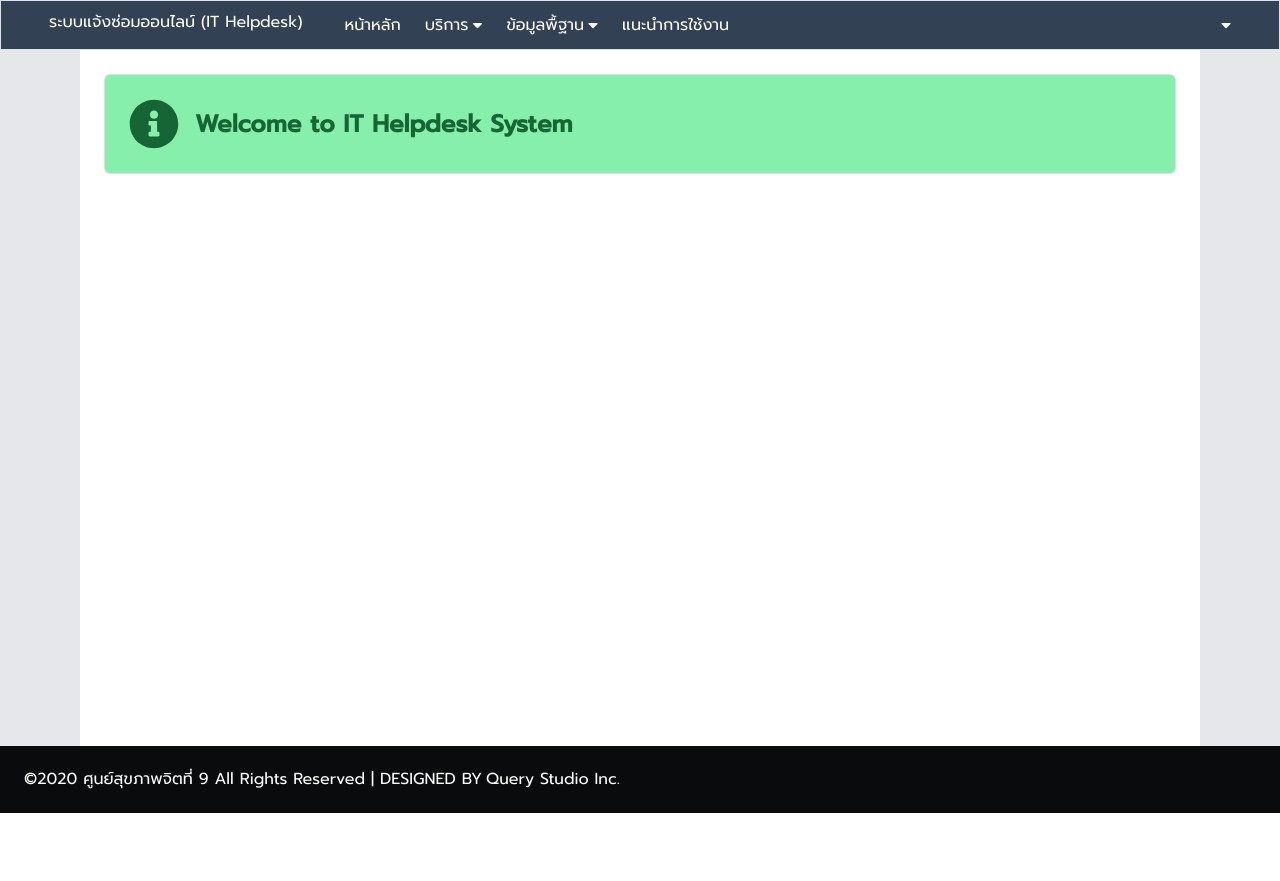
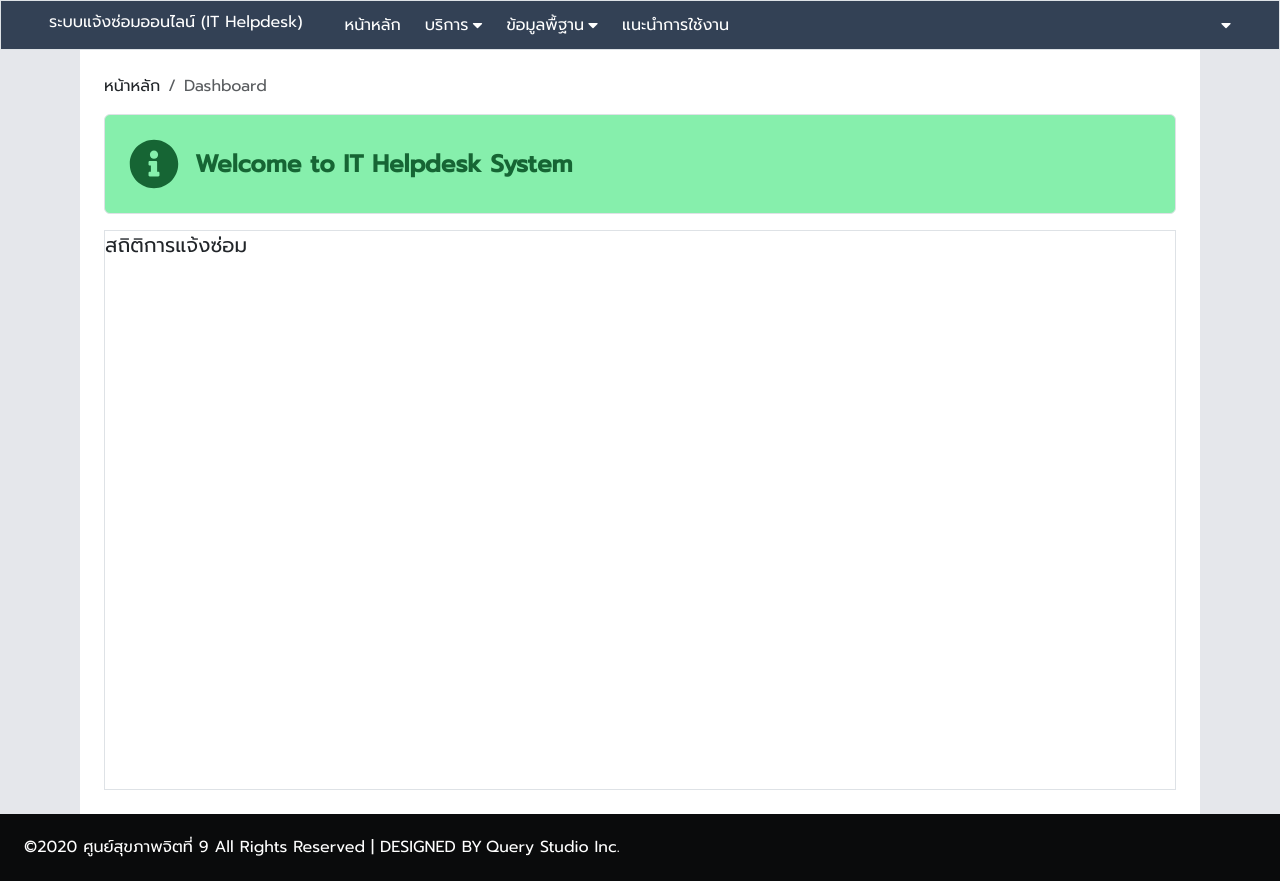
Before and after one commit to mhc9/react-mhc9-erp, a React (Create React App) app: page / in a window 1280 px wide. Before the commit the page ends 813 px from the top, so only its background shows below. Built offline with nearby package versions, Linux system fonts and the light colour scheme; no server answers; sample sign-in values are in the browser's storage.

Commit message:
Re-design Home by adding bootstrap Breadcrumb component and content section

```diff
--- a/src/components/Navbar/index.js
+++ b/src/components/Navbar/index.js
@@ -39,9 +39,6 @@ const Navbar = () => {
                             </li>
                             <li className="hover:bg-gray-300 p-2">
                                 <Link to="/add"><p className="w-full">แจ้งปัญหา/แจ้งซ่อม</p></Link>
-                            </li>
-                            <li className="hover:bg-gray-300 p-2 rounded-b-md">
-                                <Link to="/stat"><p className="w-full">สถิติการแจ้งซ่อม</p></Link>
                             </li>
                         </ul>
                     </li>
--- a/src/views/Home/index.js
+++ b/src/views/Home/index.js
@@ -1,5 +1,6 @@
 import React, { useEffect, useState } from 'react'
 import { FaInfoCircle } from 'react-icons/fa'
+import { Breadcrumb } from 'react-bootstrap'
 import api from '../../api'
 
 const Home = () => {
@@ -22,7 +23,13 @@ const Home = () => {
     // }, []);
 
     return (
-        <div>
+        <div className="content-wrapper">
+            {/* breadcrumb */}
+            <Breadcrumb>
+                <Breadcrumb.Item href="/">หน้าหลัก</Breadcrumb.Item>
+                <Breadcrumb.Item active>Dashboard</Breadcrumb.Item>
+            </Breadcrumb>
+
             <div className="flex items-center gap-3 border border-green-900 bg-green-300 rounded-md p-4 text-green-800">
                 <FaInfoCircle size={'50px'} />
                 <div className="flex flex-col">
@@ -32,6 +39,11 @@ const Home = () => {
                     </p>
                 </div>
             </div>
+
+            {/* content */}
+            <div className="content mt-3 border min-h-[70vh]">
+                <h2 className="text-xl">สถิติการแจ้งซ่อม</h2>
+            </div>
         </div>
     )
 }
```
